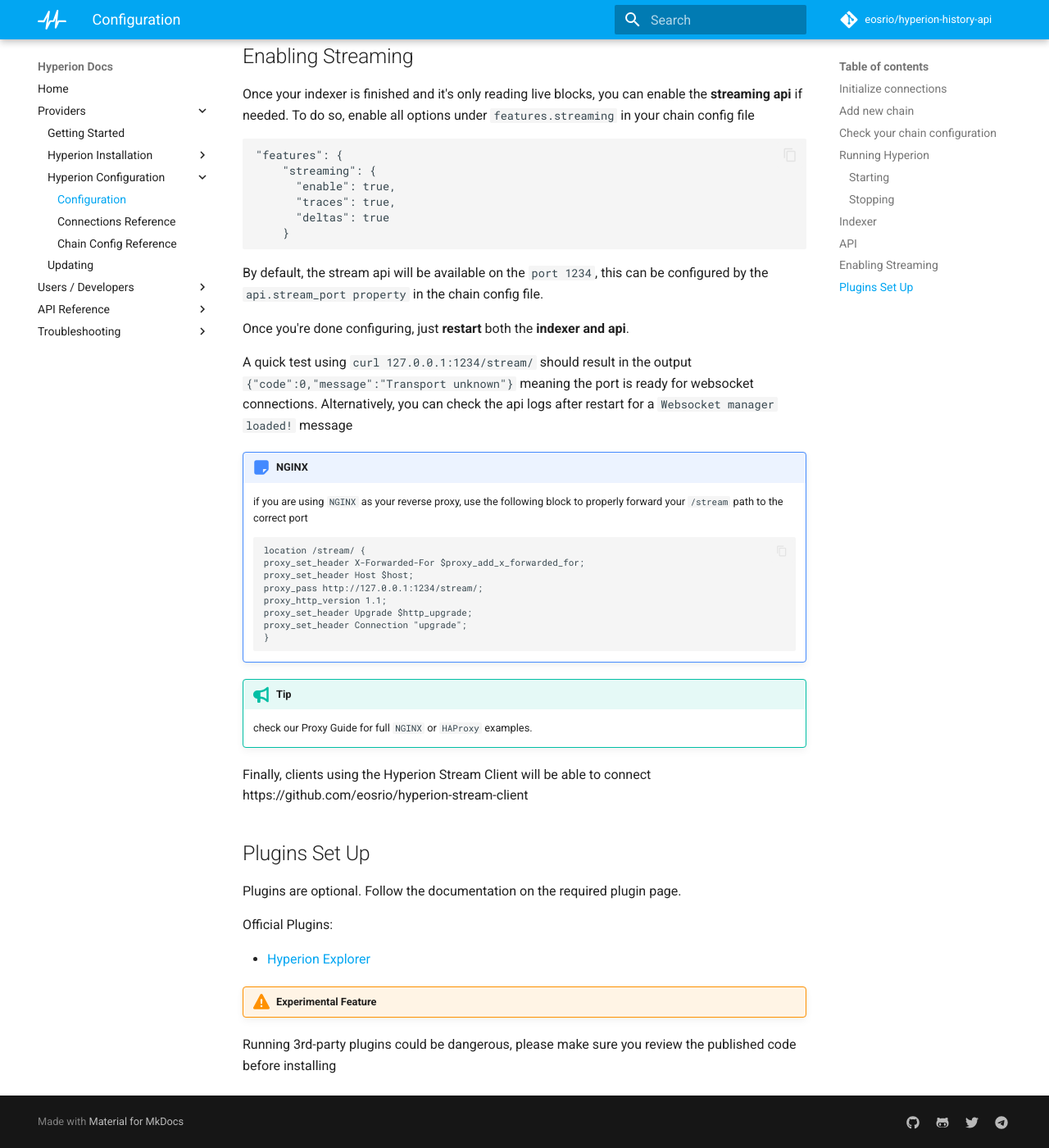
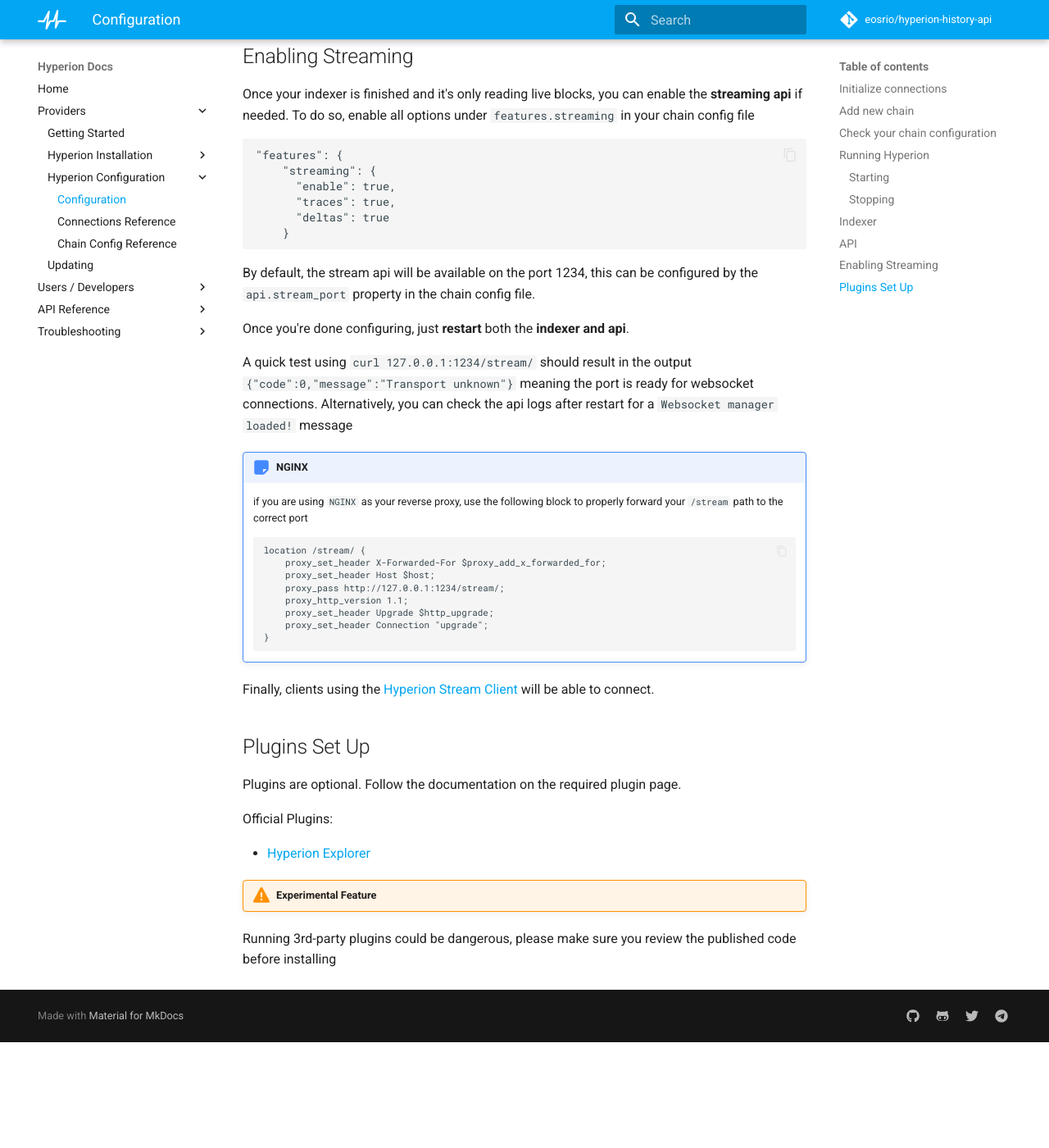
Before and after one commit to eosrio/hyperion-docs, an MkDocs documentation site: the page built from docs/providers/setup/hyperion_configuration.md, in a window 1280 px wide and 1400 px high, scrolled down 4639 px. Shown: the whole window at 82% size. Built offline with MkDocs 1.6.1 and Material for MkDocs 9.7.7, drawn with Linux system fonts in a browser that asks for light colours; comment, search, counter and statistics services are not loaded; after the commit the page ends 5910 px from its top, so only the background shows below that.

Commit message:
Update hyperion_configuration.md

````diff
--- a/docs/providers/setup/hyperion_configuration.md
+++ b/docs/providers/setup/hyperion_configuration.md
@@ -172,7 +172,7 @@
     }
 ```
 
-By default, the stream api will be available on the `port 1234`, this can be configured by the `api.stream_port property` in the chain config file.
+By default, the stream api will be available on the port 1234, this can be configured by the `api.stream_port` property in the chain config file.
 
 Once you're done configuring, just **restart** both the **indexer and api**.
 
@@ -184,19 +184,20 @@
 
     ```
     location /stream/ {
-    proxy_set_header X-Forwarded-For $proxy_add_x_forwarded_for;
-    proxy_set_header Host $host;
-    proxy_pass http://127.0.0.1:1234/stream/;
-    proxy_http_version 1.1;
-    proxy_set_header Upgrade $http_upgrade;
-    proxy_set_header Connection "upgrade";
+        proxy_set_header X-Forwarded-For $proxy_add_x_forwarded_for;
+        proxy_set_header Host $host;
+        proxy_pass http://127.0.0.1:1234/stream/;
+        proxy_http_version 1.1;
+        proxy_set_header Upgrade $http_upgrade;
+        proxy_set_header Connection "upgrade";
     }
     ```
 
-!!! tip "Tip"
-    check our Proxy Guide for full `NGINX` or `HAProxy` examples.
+[//]: # (!!! tip "Tip")
 
-Finally, clients using the Hyperion Stream Client will be able to connect https://github.com/eosrio/hyperion-stream-client
+[//]: # (    check our Proxy Guide for full `NGINX` or `HAProxy` examples.)
+
+Finally, clients using the [Hyperion Stream Client](https://github.com/eosrio/hyperion-stream-client) will be able to connect.
 
 ## Plugins Set Up
 
````
